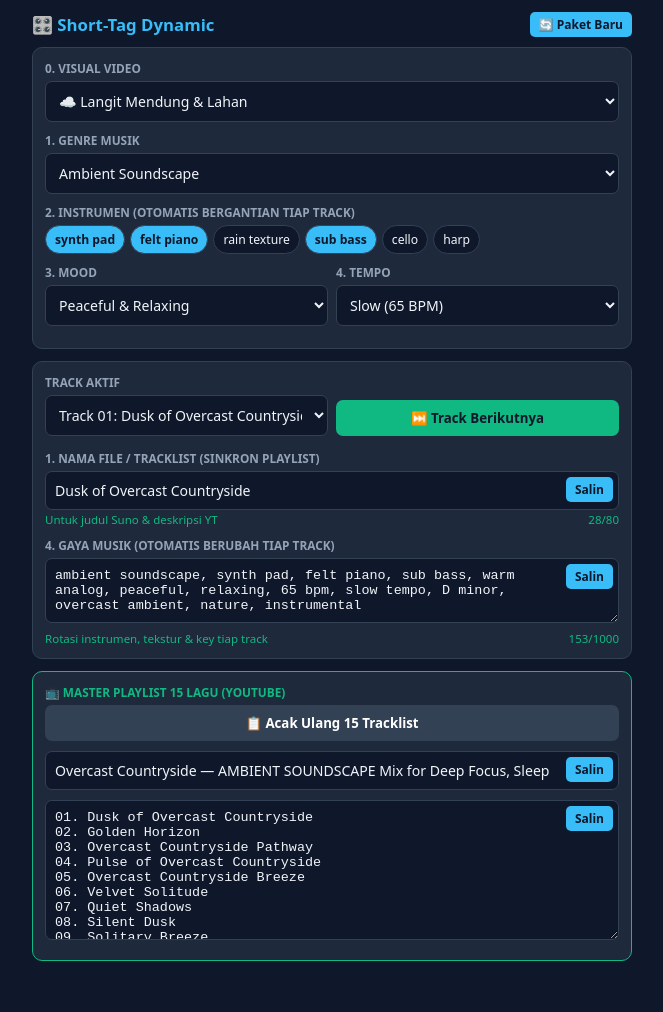
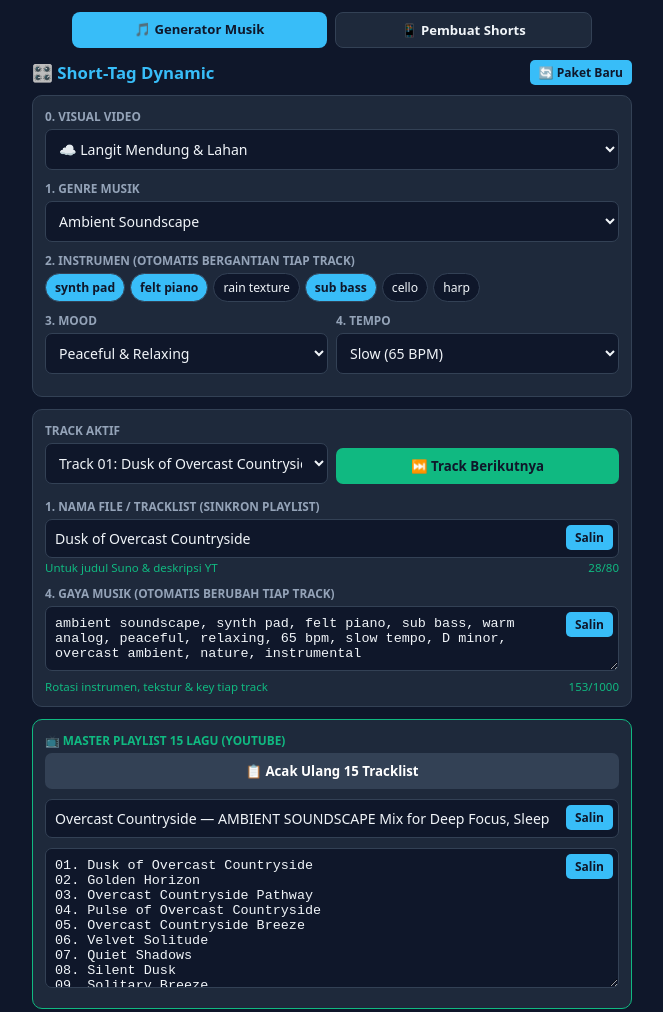
Before and after one commit to 3Dgokil/intrument, a plain HTML site: page index.html in a window 1280 px wide. Shown: the whole page, without its empty margins (308-971 px from the left). Before the commit the page ends 985 px from the top, so only its background shows below. Drawn offline with Linux system fonts and the light colour scheme.

Commit message:
Add navigation links to index.html
Added navigation links for music generator and shorts creator.

```diff
--- a/index.html
+++ b/index.html
@@ -26,6 +26,11 @@ textarea{font-family:monospace;font-size:.84rem;padding-right:68px;margin-bottom
 </style>
 </head>
 <body>
+  <div style="display:flex;gap:8px;max-width:520px;margin:0 auto 12px">
+  <a href="index.html" style="flex:1;text-align:center;background:#38bdf8;color:#0f172a;padding:8px;border-radius:8px;font-weight:700;text-decoration:none;font-size:.82rem">🎵 Generator Musik</a>
+  <a href="shorts.html" style="flex:1;text-align:center;background:#1e293b;color:#f1f5f9;border:1px solid #334155;padding:8px;border-radius:8px;font-weight:700;text-decoration:none;font-size:.82rem">📱 Pembuat Shorts</a>
+  </div>
+
 <div class="box">
   <div class="top">
     <h1>🎛️ Short-Tag Dynamic</h1>
```
